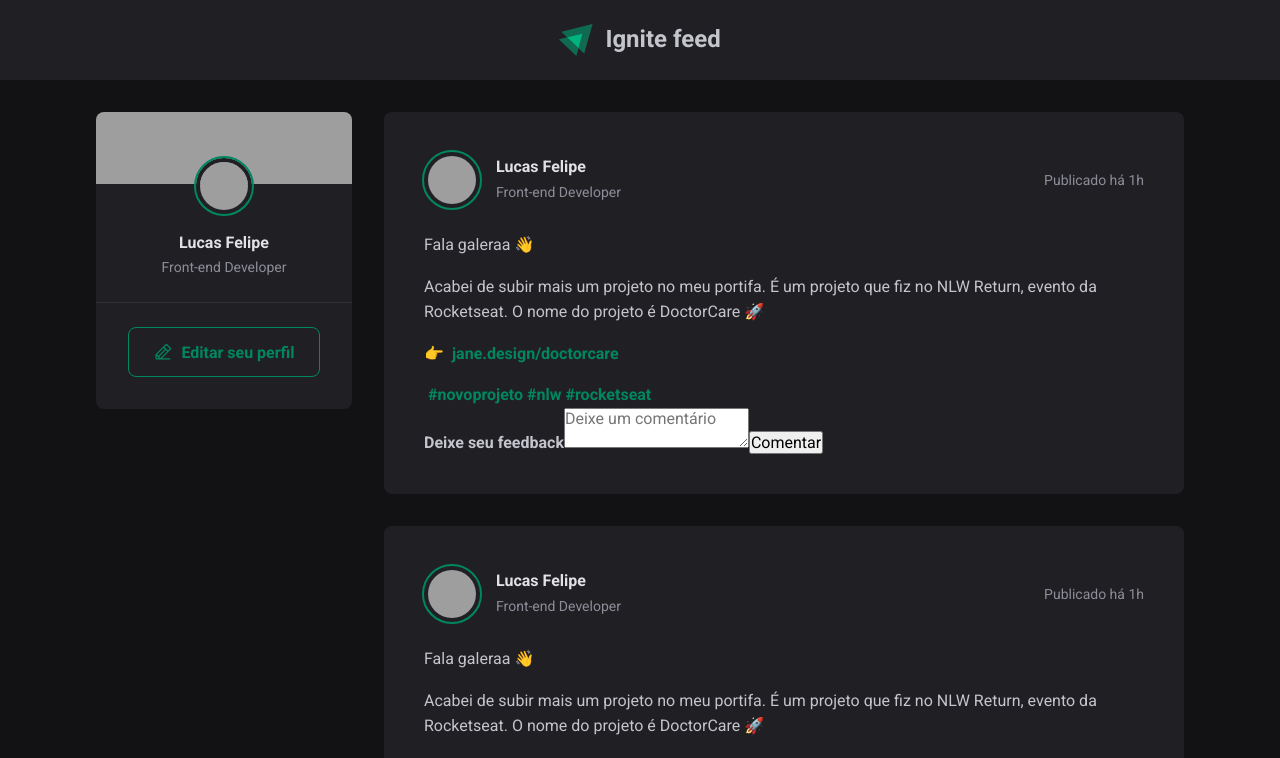
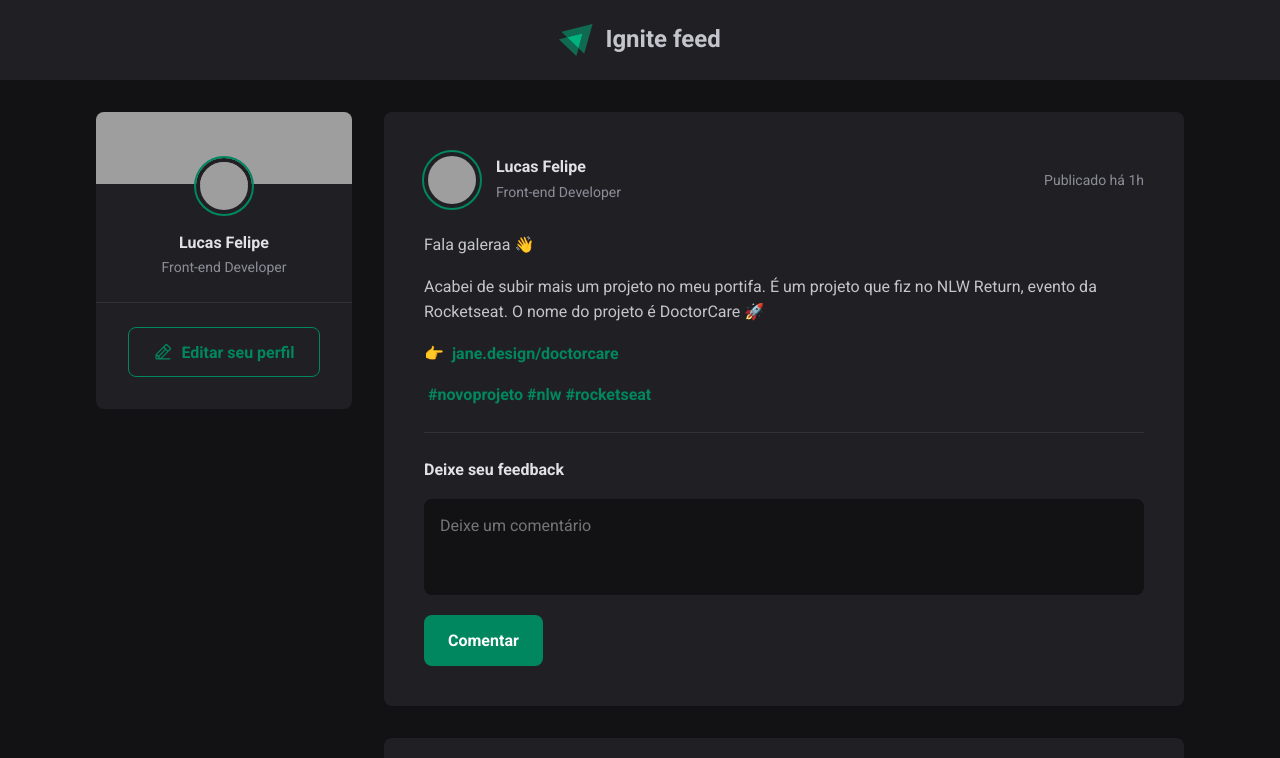
Before and after one commit to LFeli/Ignite-feed, a React (Vite) app: page / in a window 1280 px wide. Shown: the top 758 px of the page. Built offline with nearby package versions, Linux system fonts and the light colour scheme; grey boxes are pictures that could not be loaded.

Commit message:
style: Styles from commentary section

```diff
--- a/src/components/post/Post.module.css
+++ b/src/components/post/Post.module.css
@@ -72,3 +72,52 @@
   font-size: 0.875rem;
   color: var(--gray-400);
 }
+
+.commentForm {
+  width: 100%;
+
+  margin-top: 1.5rem;
+  padding-top: 1.5rem;
+  border-top: 1px solid var(--gray-600);
+}
+
+.commentForm > strong {
+  line-height: 160%;
+  color: var(--gray-100);
+}
+
+.commentForm textarea {
+  width: 100%;
+  height: 6rem;
+
+  padding: 1rem;
+  margin-top: 1rem;
+  border-radius: 8px;
+  border: 0;
+
+  resize: none;
+
+  background-color: var(--gray-900);
+
+  color: var(--gray-100);
+  line-height: 140%;
+}
+
+.commentForm button[type=submit] {
+  padding: 1rem 1.5rem;
+  margin-top: 1rem;
+  border-radius: 8px;
+  border: 0;
+
+  background-color: var(--green-500);
+  color: var(--white);
+  font-weight: 700;
+  cursor: pointer;
+
+  transition: all 300ms;
+}
+
+.commentForm button[type=submit]:hover {
+  background-color: var(--green-300);
+  transition: all 300ms;
+}
```
